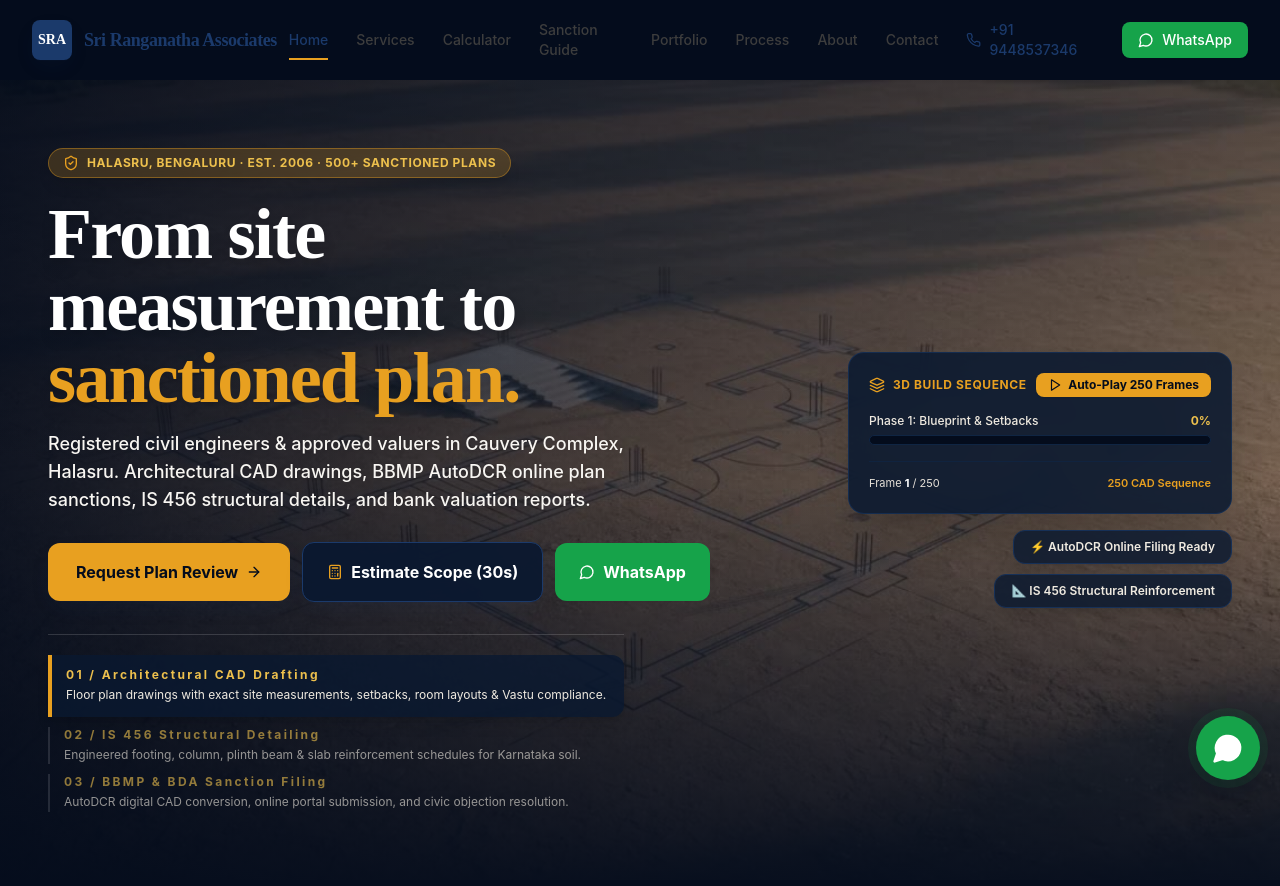
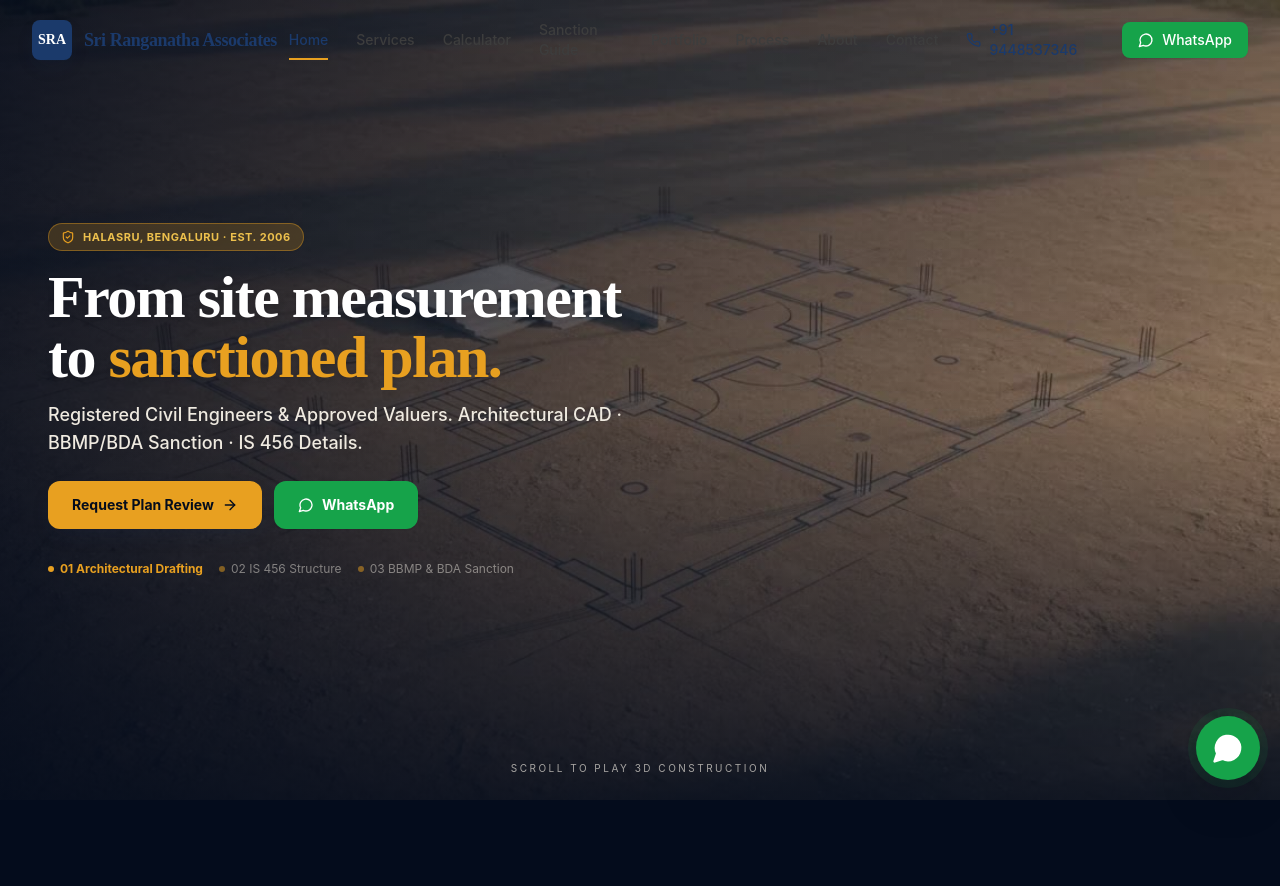
Before and after one commit to Akshu1245/Sri-Ranganatha-Associates-construction-animation-v3, a Next.js app: page / in a window 1280 px wide. Shown: the top 886 px of the page. Built offline with nearby package versions, Linux system fonts and the light colour scheme.

Commit message:
Refactor top hero animation to minimal text, uncluttered layout, and full video canvas visibility

```diff
--- a/components/sections/ConstructionJourney.tsx
+++ b/components/sections/ConstructionJourney.tsx
@@ -2,41 +2,22 @@
 
 import { useEffect, useRef, useState } from "react";
 import Link from "next/link";
-import { ArrowRight, Calculator, MessageCircle, ShieldCheck, Layers, Play, Pause } from "lucide-react";
+import { ArrowRight, MessageCircle, ShieldCheck } from "lucide-react";
 import { BRAND } from "@/lib/constants";
 
 const FRAME_COUNT = 250;
 
-const chapters = [
-  {
-    label: "01",
-    title: "Architectural CAD Drafting",
-    text: "Floor plan drawings with exact site measurements, setbacks, room layouts & Vastu compliance.",
-    phase: "Phase 1: Blueprint & Setbacks",
-  },
-  {
-    label: "02",
-    title: "IS 456 Structural Detailing",
-    text: "Engineered footing, column, plinth beam & slab reinforcement schedules for Karnataka soil.",
-    phase: "Phase 2: IS 456 Structural Detailing",
-  },
-  {
-    label: "03",
-    title: "BBMP & BDA Sanction Filing",
-    text: "AutoDCR digital CAD conversion, online portal submission, and civic objection resolution.",
-    phase: "Phase 3: Civic Sanction Approval",
-  },
+const steps = [
+  { label: "01", title: "Architectural Drafting" },
+  { label: "02", title: "IS 456 Structure" },
+  { label: "03", title: "BBMP & BDA Sanction" },
 ];
 
 export default function ConstructionJourney() {
   const sectionRef = useRef<HTMLElement>(null);
   const canvasRef = useRef<HTMLCanvasElement>(null);
   const imagesRef = useRef<HTMLImageElement[]>([]);
-  const [activeChapter, setActiveChapter] = useState(0);
-  const [currentFrame, setCurrentFrame] = useState(1);
-  const [progressPercent, setProgressPercent] = useState(0);
-  const [isPlaying, setIsPlaying] = useState(false);
-  const playIntervalRef = useRef<NodeJS.Timeout | null>(null);
+  const [activeStep, setActiveStep] = useState(0);
 
   useEffect(() => {
     const canvas = canvasRef.current;
@@ -81,10 +62,7 @@ export default function ConstructionJourney() {
             Math.max(1, section.offsetHeight - window.innerHeight)
         )
       );
-      const frameIdx = Math.round(progress * (FRAME_COUNT - 1));
-      draw(frameIdx);
-      setCurrentFrame(frameIdx + 1);
-      setProgressPercent(Math.round(progress * 100));
+      draw(Math.round(progress * (FRAME_COUNT - 1)));
     };
 
     const loadFrame = (index: number) => {
@@ -97,12 +75,12 @@ export default function ConstructionJourney() {
     };
 
     loadFrame(0);
-    for (let index = 1; index < 20; index += 1) loadFrame(index);
+    for (let index = 1; index < 25; index += 1) loadFrame(index);
 
     const sectionObserver = new IntersectionObserver(
       ([entry]) => {
         if (!entry.isIntersecting) return;
-        for (let index = 20; index < FRAME_COUNT; index += 1) loadFrame(index);
+        for (let index = 25; index < FRAME_COUNT; index += 1) loadFrame(index);
         sectionObserver.disconnect();
       },
       { rootMargin: "1200px 0px" }
@@ -125,9 +103,7 @@ export default function ConstructionJourney() {
         const target = Math.round(progress * (FRAME_COUNT - 1));
         loadFrame(target);
         draw(target);
-        setCurrentFrame(target + 1);
-        setProgressPercent(Math.round(progress * 100));
-        setActiveChapter(progress < 0.34 ? 0 : progress < 0.68 ? 1 : 2);
+        setActiveStep(progress < 0.34 ? 0 : progress < 0.68 ? 1 : 2);
         ticking = false;
       });
     };
@@ -142,188 +118,87 @@ export default function ConstructionJourney() {
     };
   }, []);
 
-  const toggleAutoPlay = () => {
-    if (isPlaying) {
-      if (playIntervalRef.current) clearInterval(playIntervalRef.current);
-      setIsPlaying(false);
-    } else {
-      setIsPlaying(true);
-      let frame = currentFrame - 1;
-      playIntervalRef.current = setInterval(() => {
-        frame = (frame + 1) % FRAME_COUNT;
-        setCurrentFrame(frame + 1);
-        setProgressPercent(Math.round((frame / (FRAME_COUNT - 1)) * 100));
-        setActiveChapter(frame < 85 ? 0 : frame < 170 ? 1 : 2);
-
-        // draw on canvas
-        const canvas = canvasRef.current;
-        if (canvas) {
-          const context = canvas.getContext("2d");
-          const img = imagesRef.current[frame];
-          if (context && img?.complete && img.naturalWidth) {
-            const ratio = Math.max(
-              canvas.width / img.naturalWidth,
-              canvas.height / img.naturalHeight
-            );
-            const w = img.naturalWidth * ratio;
-            const h = img.naturalHeight * ratio;
-            context.clearRect(0, 0, canvas.width, canvas.height);
-            context.drawImage(img, (canvas.width - w) / 2, (canvas.height - h) / 2, w, h);
-          }
-        }
-      }, 50);
-    }
-  };
-
   return (
     <section
       ref={sectionRef}
-      className="relative bg-navy-950 text-white pt-16 lg:pt-20"
-      style={{ height: "340vh" }}
-      aria-label="Civil engineering workflow animation hero"
+      className="relative bg-navy-950 text-white"
+      style={{ height: "240vh" }}
+      aria-label="Civil engineering construction animation"
     >
-      <div className="sticky top-0 h-screen overflow-hidden">
-        {/* Full-contrast canvas animation background (opacity 100%) */}
+      <div className="sticky top-0 h-screen w-full overflow-hidden">
+        {/* Full 100% crisp video canvas */}
         <canvas
           ref={canvasRef}
-          className="absolute inset-0 h-full w-full object-cover opacity-100 transition-opacity"
+          className="absolute inset-0 h-full w-full object-cover opacity-100"
           aria-hidden="true"
         />
 
-        {/* Soft, targeted gradient overlay (keeps video visible while maintaining readable text) */}
-        <div className="absolute inset-0 bg-gradient-to-r from-navy-950/90 via-navy-950/45 to-navy-950/15" />
-        <div className="absolute inset-0 bg-gradient-to-t from-navy-950/90 via-transparent to-navy-950/40" />
+        {/* Minimal soft vignette on the left text area only */}
+        <div className="absolute inset-0 bg-gradient-to-r from-navy-950/85 via-navy-950/35 to-transparent pointer-events-none" />
+        <div className="absolute inset-0 bg-gradient-to-t from-navy-950/80 via-transparent to-navy-950/30 pointer-events-none" />
 
-        {/* Content container */}
-        <div className="relative z-10 mx-auto flex h-full max-w-7xl items-center px-5 sm:px-8 lg:px-12 py-10">
-          <div className="grid lg:grid-cols-12 gap-8 items-center w-full">
-            {/* Left Column: Hero Text & Controls */}
-            <div className="lg:col-span-7 max-w-2xl">
-              {/* Top pill badge */}
-              <div className="inline-flex items-center gap-2 px-3.5 py-1.5 rounded-full bg-amber-400/20 text-amber-300 border border-amber-400/40 text-xs font-bold uppercase tracking-wider mb-5 shadow-lg backdrop-blur-md">
-                <ShieldCheck className="w-4 h-4 text-amber-400" />
-                <span>Halasru, Bengaluru · Est. 2006 · 500+ Sanctioned Plans</span>
+        {/* Sleek minimal content overlay */}
+        <div className="relative z-10 mx-auto flex h-full max-w-7xl items-center px-6 sm:px-8 lg:px-12">
+          <div className="max-w-xl">
+            {/* Minimal top pill */}
+            <div className="inline-flex items-center gap-2 px-3 py-1 rounded-full bg-amber-400/20 text-amber-300 border border-amber-400/40 text-[11px] font-bold uppercase tracking-wider mb-4 shadow-sm backdrop-blur-md">
+              <ShieldCheck className="w-3.5 h-3.5 text-amber-400" />
+              <span>Halasru, Bengaluru · Est. 2006</span>
             </div>
 
-              {/* Main Headline */}
-              <h1 className="font-display text-4xl sm:text-5xl lg:text-6xl xl:text-7xl font-bold leading-[1.08] tracking-tight text-white drop-shadow-lg">
+            {/* Clean, high-impact headline */}
+            <h1 className="font-display text-4xl sm:text-6xl font-bold leading-[1.1] tracking-tight text-white drop-shadow-md">
               From site measurement to <span className="text-amber-400">sanctioned plan.</span>
             </h1>
 
-              {/* Subheading */}
-              <p className="mt-4 text-base sm:text-lg text-paper-100 leading-relaxed max-w-xl drop-shadow-sm font-medium">
-                Registered civil engineers & approved valuers in Cauvery Complex, Halasru. Architectural CAD drawings, BBMP AutoDCR online plan sanctions, IS 456 structural details, and bank valuation reports.
+            {/* Minimal one-line tagline */}
+            <p className="mt-3.5 text-base sm:text-lg text-paper-200 font-medium">
+              Registered Civil Engineers & Approved Valuers. Architectural CAD · BBMP/BDA Sanction · IS 456 Details.
             </p>
 
-              {/* High-converting CTAs */}
-              <div className="mt-7 flex flex-wrap items-center gap-3">
+            {/* Dual CTAs */}
+            <div className="mt-6 flex items-center gap-3">
               <Link
                 href="/contact"
-                  className="group inline-flex items-center justify-center gap-2 px-7 py-4 bg-amber-400 hover:bg-amber-500 text-navy-950 font-bold rounded-xl shadow-blueprint transition-all"
+                className="group inline-flex items-center justify-center gap-2 px-6 py-3.5 bg-amber-400 hover:bg-amber-500 text-navy-950 font-bold text-sm rounded-xl shadow-blueprint transition-all"
               >
                 Request Plan Review
                 <ArrowRight className="w-4 h-4 group-hover:translate-x-1 transition-transform" />
-                </Link>
-
-                <Link
-                  href="/calculator"
-                  className="inline-flex items-center justify-center gap-2 px-6 py-4 bg-navy-900/90 hover:bg-navy-800 text-white border border-navy-600 font-bold rounded-xl shadow-blueprint backdrop-blur-md transition-all"
-                >
-                  <Calculator className="w-4 h-4 text-amber-400" />
-                  Estimate Scope (30s)
               </Link>
 
               <a
                 href={BRAND.whatsappPrefilled}
                 target="_blank"
                 rel="noopener noreferrer"
-                  className="inline-flex items-center justify-center gap-2 px-6 py-4 bg-success-500 hover:bg-success-600 text-white font-bold rounded-xl shadow-sm transition-all"
+                className="inline-flex items-center justify-center gap-2 px-6 py-3.5 bg-success-500 hover:bg-success-600 text-white font-bold text-sm rounded-xl shadow-sm transition-all"
               >
                 <MessageCircle className="w-4 h-4" />
                 WhatsApp
               </a>
             </div>
 
-              {/* Workflow steps accordion */}
-              <div className="mt-8 space-y-2.5 border-t border-white/15 pt-5 max-w-xl">
-                {chapters.map((chapter, index) => (
+            {/* Minimal progress steps indicator */}
+            <div className="mt-8 flex items-center gap-4 text-xs">
+              {steps.map((step, idx) => (
                 <div
-                    key={chapter.label}
-                    className={`border-l-2 pl-3.5 transition-all duration-300 ${
-                      activeChapter === index
-                        ? "border-amber-400 bg-navy-900/80 p-3 rounded-r-xl shadow-lg border-l-4"
-                        : "border-white/20 opacity-60 hover:opacity-80"
+                  key={step.label}
+                  className={`flex items-center gap-1.5 transition-all ${
+                    activeStep === idx ? "text-amber-400 font-bold opacity-100" : "text-paper-300 opacity-50"
                   }`}
                 >
-                    <p className="text-xs font-bold tracking-[0.2em] text-amber-300">
-                      {chapter.label} / {chapter.title}
-                    </p>
-                    <p className="mt-0.5 text-xs text-paper-200 leading-relaxed">
-                      {chapter.text}
-                    </p>
+                  <span className="w-1.5 h-1.5 rounded-full bg-amber-400" />
+                  <span>
+                    {step.label} {step.title}
+                  </span>
                 </div>
               ))}
             </div>
           </div>
-
-            {/* Right Column: Live Build Progress Dashboard & Auto-Play Control */}
-            <div className="lg:col-span-5 flex flex-col items-end justify-center space-y-4">
-              {/* Glassmorphic Live Progress Control Card */}
-              <div className="w-full max-w-sm bg-navy-900/85 backdrop-blur-md border border-navy-700/80 rounded-2xl p-5 shadow-2xl space-y-4">
-                <div className="flex items-center justify-between">
-                  <div className="flex items-center gap-2 text-xs font-bold uppercase tracking-wider text-amber-400">
-                    <Layers className="w-4 h-4" />
-                    <span>3D Build Sequence</span>
-                  </div>
-                  <button
-                    type="button"
-                    onClick={toggleAutoPlay}
-                    className="inline-flex items-center gap-1.5 px-3 py-1 rounded-lg bg-amber-400 hover:bg-amber-500 text-navy-950 font-bold text-xs shadow-sm transition-colors"
-                  >
-                    {isPlaying ? (
-                      <>
-                        <Pause className="w-3.5 h-3.5" /> Pause
-                      </>
-                    ) : (
-                      <>
-                        <Play className="w-3.5 h-3.5" /> Auto-Play 250 Frames
-                      </>
-                    )}
-                  </button>
         </div>
 
-                <div>
-                  <div className="flex items-center justify-between text-xs text-paper-200 mb-1.5 font-medium">
-                    <span>{chapters[activeChapter].phase}</span>
-                    <span className="font-bold text-amber-300">{progressPercent}%</span>
-                  </div>
-                  <div className="w-full bg-navy-950 h-2.5 rounded-full overflow-hidden border border-navy-800">
-                    <div
-                      className="bg-gradient-to-r from-amber-500 to-amber-300 h-full rounded-full transition-all duration-150"
-                      style={{ width: `${progressPercent}%` }}
-                    />
-                  </div>
-                </div>
-
-                <div className="flex items-center justify-between text-[11px] text-paper-300 border-t border-navy-800/80 pt-3">
-                  <span>
-                    Frame <strong className="text-white">{currentFrame}</strong> / {FRAME_COUNT}
-                  </span>
-                  <span className="text-amber-400 font-semibold">250 CAD Sequence</span>
-                </div>
-              </div>
-
-              {/* Floating feature pills */}
-              <div className="hidden lg:flex flex-col gap-2.5 items-end">
-                <div className="bg-navy-900/80 backdrop-blur-md px-4 py-2 rounded-xl border border-navy-700 text-xs font-semibold text-paper-200 shadow-lg">
-                  ⚡ AutoDCR Online Filing Ready
-                </div>
-                <div className="bg-navy-900/80 backdrop-blur-md px-4 py-2 rounded-xl border border-navy-700 text-xs font-semibold text-paper-200 shadow-lg">
-                  📐 IS 456 Structural Reinforcement
-                </div>
-              </div>
-            </div>
-          </div>
+        {/* Minimal bottom scroll cue */}
+        <div className="absolute bottom-6 left-1/2 -translate-x-1/2 flex flex-col items-center text-[10px] uppercase tracking-[0.25em] text-paper-300 opacity-70 pointer-events-none">
+          <span>Scroll to play 3D construction</span>
         </div>
       </div>
     </section>
```
Lines whose indentation alone changed are shown as unchanged.
